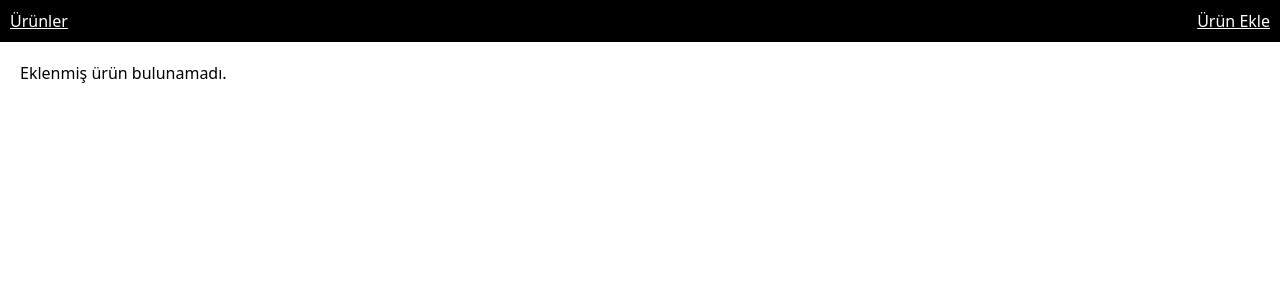
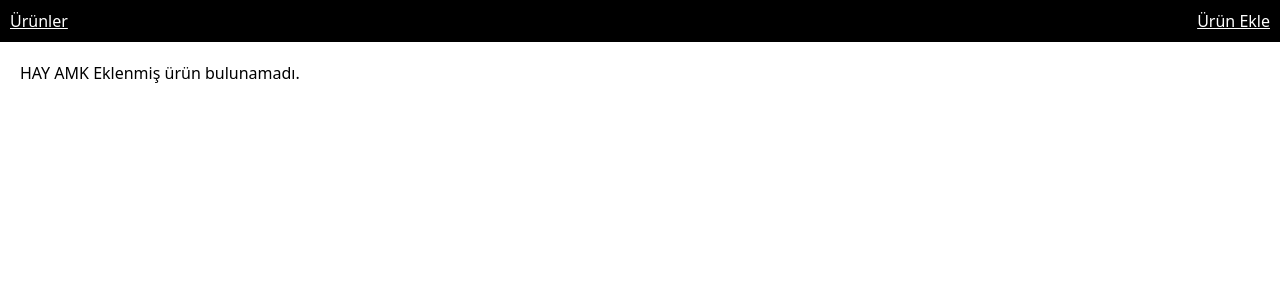
Before and after one commit to logistus/macro_tett, a Django app: page / in a window 1280 px wide. Shown: the top 302 px of the page. Run offline with Django 4.2, Linux system fonts and the light colour scheme; data that the repository does not hold is empty.

```diff
--- a/templates/layout.html
+++ b/templates/layout.html
@@ -18,6 +18,7 @@
     </ul>
   </nav>
   <div class="content">
+    HAY AMK
     {% block content %}{% endblock %}
   </div>
   <div class="big_image"></div>
```
